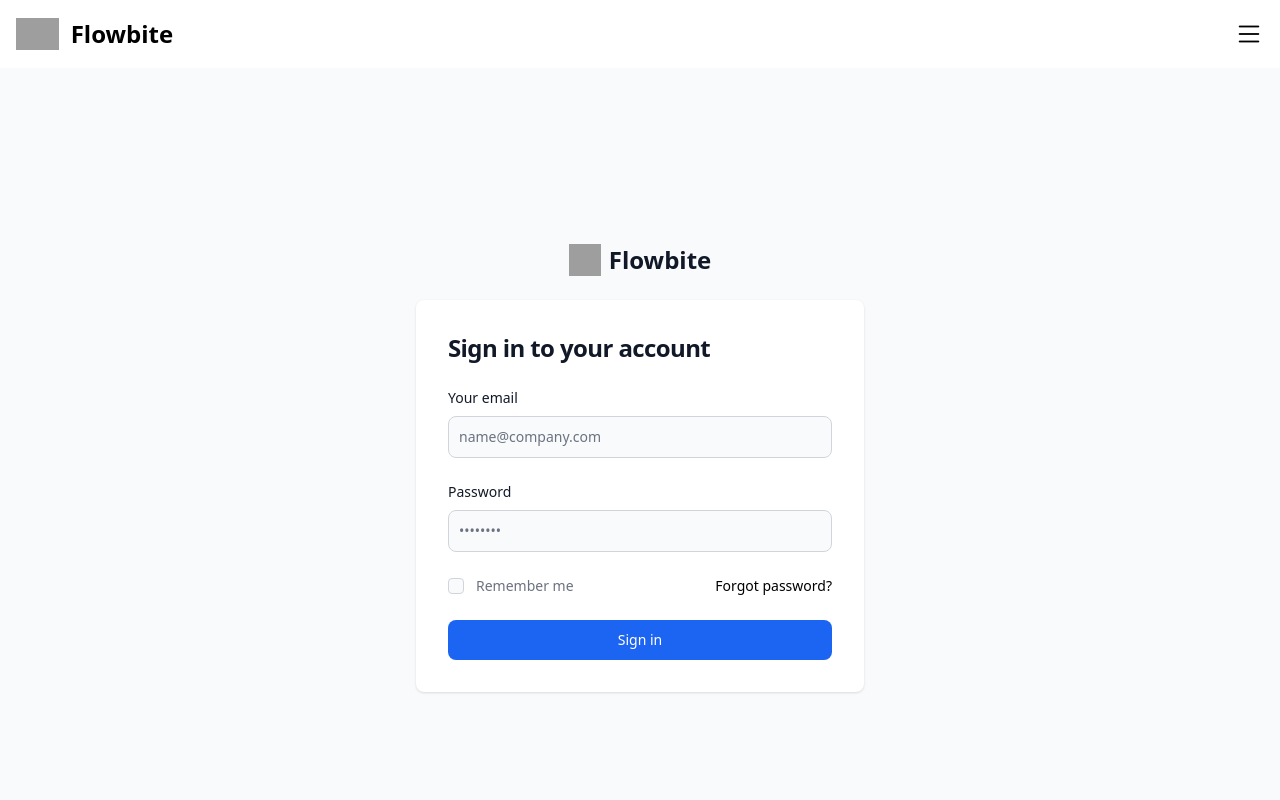
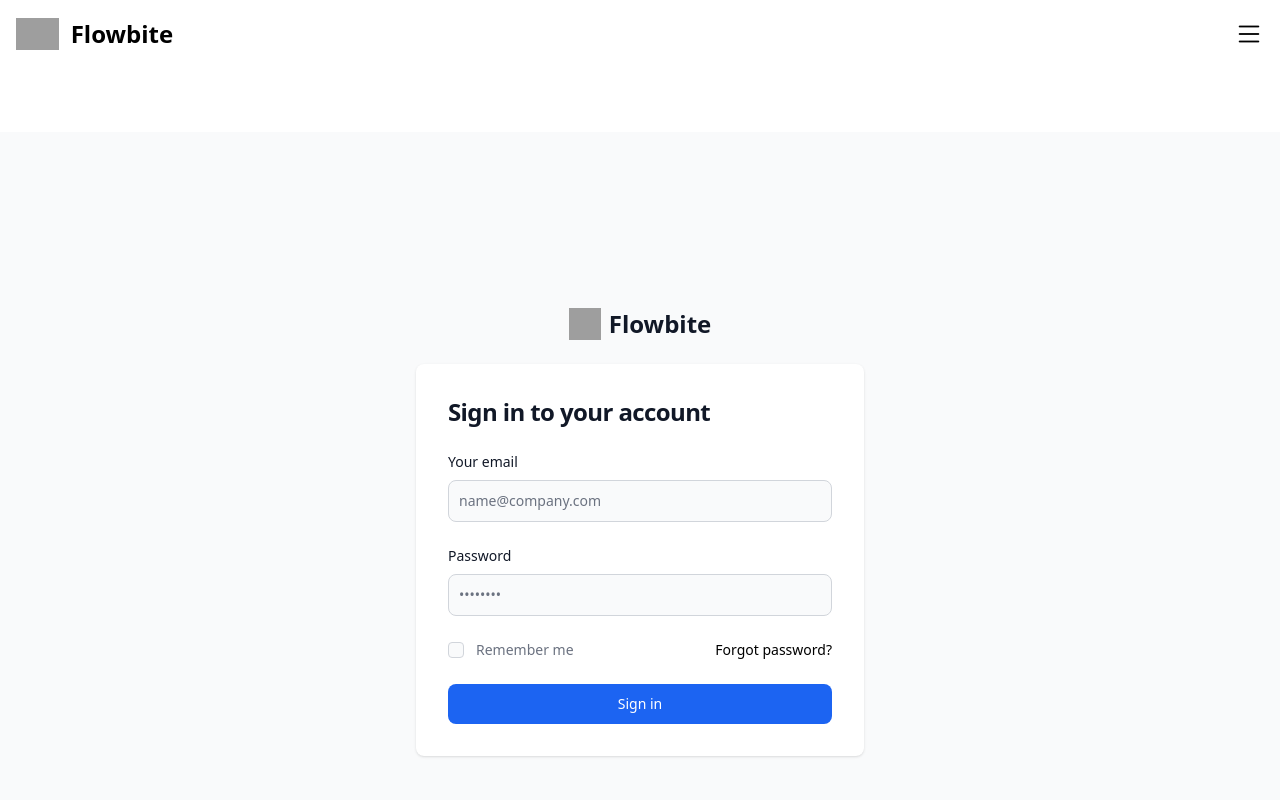
Before and after one commit to Ratchaphon1412/frontend-Checkin, a React (Vite) app: page /login in a window 1280 px wide. Shown: the top 800 px of the page. Built offline with nearby package versions, Linux system fonts and the light colour scheme; grey boxes are pictures that could not be loaded.

Commit message:
fix error UI footer and Content that overlap

```diff
--- a/src/layouts/base.jsx
+++ b/src/layouts/base.jsx
@@ -7,7 +7,7 @@ function Base({children}){
         return(
             <>
             <Navbar/>
-            <div className="w-full h-screen">
+            <div className=" mt-16 mb-32">
             {children}
             </div>
             <Footer/>
```
